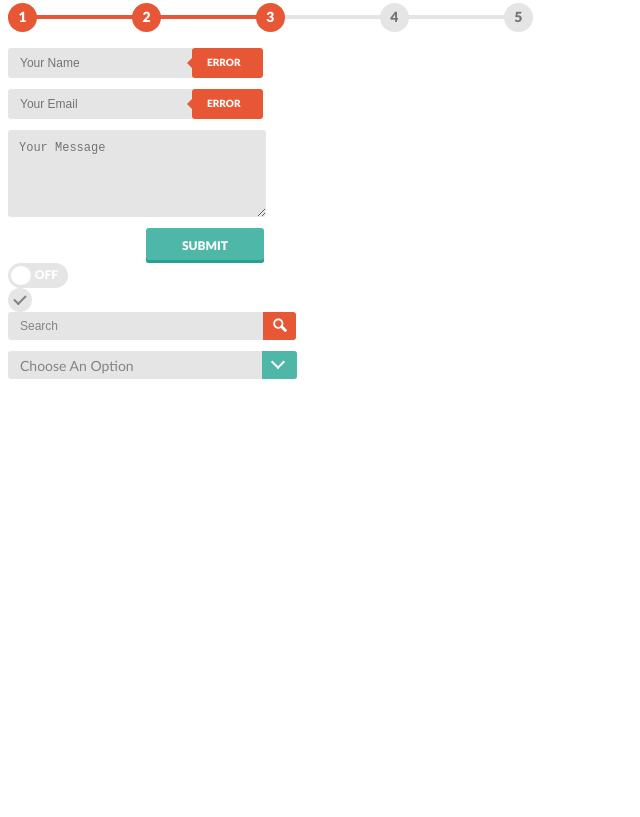
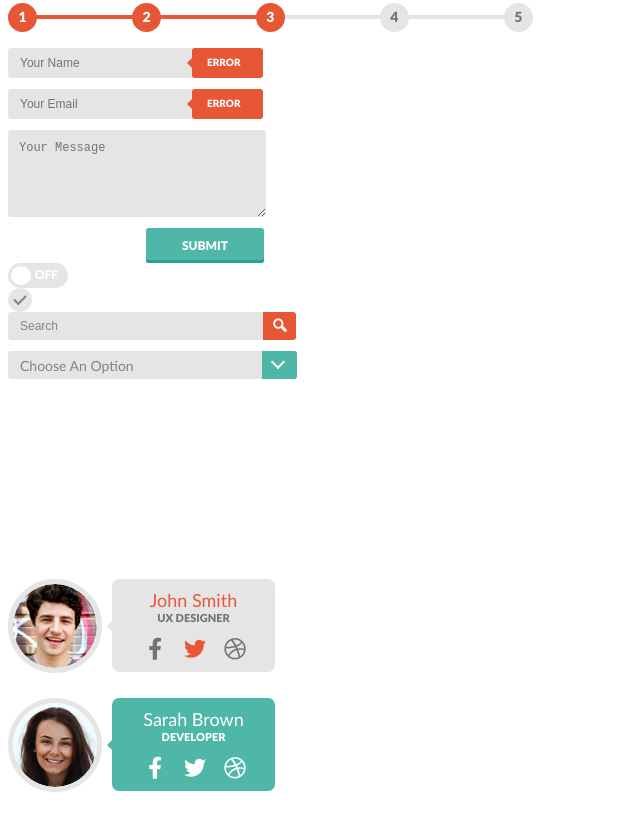
Before and after one commit to RuslanChabin/spring-bag, a website built with webpack: page src/index.pug in a window 1280 px wide. Shown: the part 468-1285 px from the top of the page, without its empty margins (0-640 px from the left). Before the commit the page ends 1047 px from the top, so only its background shows below. Built offline with nearby package versions, Linux system fonts and the light colour scheme.

Commit message:
user profile card

```diff
--- a/src/pug-templates/body.pug
+++ b/src/pug-templates/body.pug
@@ -3,6 +3,7 @@ html(lang="ru")
 	head
 	meta(charset = 'utf-8')
 	meta(name ="viewport", content = "initial-scale=1.0, width=device-width")
+	link(rel="stylesheet" href="https://use.fontawesome.com/releases/v5.8.1/css/all.css" integrity="sha384-50oBUHEmvpQ+1lW4y57PTFmhCaXp0ML5d60M1M7uH2+nqUivzIebhndOJK28anvf" crossorigin="anonymous")
 	title Veloclub
 	body
 		header
@@ -109,3 +110,36 @@ html(lang="ru")
 								a.dropdown-menu__link(href="#") This is option 3
 							li.dropdown-menu-list__item
 								a.dropdown-menu__link(href="#") This is option 4
+			div.container
+				div.user-profile
+					div.user-profile__avatar
+						img.user-profile__img(src="images/user1.png")
+					div.user-profile__info
+						p.user-profile__name John Smith
+						p.user-profile__proffesion UX Designer
+						ul.user-profile-list
+							li.user-profile-list__item
+								a.user-profile__link.user-profile__link--grey(href="#")
+									i.fab.fa-facebook-f
+							li.user-profile-list__item
+								a.user-profile__link.user-profile__link--orange(href="#")
+									i.fab.fa-twitter
+							li.user-profile-list__item
+								a.user-profile__link.user-profile__link--grey(href="#")
+									i.fab.fa-dribbble
+				div.user-profile
+					div.user-profile__avatar
+						img.user-profile__img(src="images/user2.png")
+					div.user-profile__info.user-profile__info--green
+						p.user-profile__name.user-profile__name--white Sarah Brown
+						p.user-profile__proffesion.user-profile__proffesion--white Developer
+						ul.user-profile-list
+							li.user-profile-list__item
+								a.user-profile__link(href="#")
+									i.fab.fa-facebook-f
+							li.user-profile-list__item
+								a.user-profile__link(href="#")
+									i.fab.fa-twitter
+							li.user-profile-list__item
+								a.user-profile__link(href="#")
+									i.fab.fa-dribbble
--- /dev/null
+++ b/src/scss/components/user-profile.scss
@@ -0,0 +1,90 @@
+.user-profile{
+	display: flex;
+	margin-bottom: 22px;
+}
+
+.user-profile__img{
+	width: 84px;
+	height: 84px;
+	border-radius: 50%;
+	border: 5px solid $grey;
+}
+
+.user-profile__info{
+	position: relative;
+	width: 163px;
+	height: 93px;
+	border-radius: 7px;
+	background-color: $grey;
+	margin-left: 10px;
+	text-align: center;
+
+	&::before{
+		content: "";
+		position: absolute;
+		top: 42px;
+		left: -10px;
+		border: 5px solid transparent;
+		border-right: 5px solid $grey;
+	}
+
+	&--green{
+		background-color: $green;
+
+		&::before{
+			border-right: 5px solid $green;
+		}
+	}
+}
+
+.user-profile__name{
+	color: $orange;
+	font-size: 18px;
+	margin: 0;
+	margin-top: 10px;
+
+	&--white{
+		color: white;
+	}
+}
+
+.user-profile__proffesion{
+	font-size: 11px;
+	font-family: "Lato Black";
+	text-transform: uppercase;
+	margin: 0;
+	color: $darkgrey;
+
+	&--white{
+		color: white;
+	}
+}
+
+.user-profile-list{
+	display: flex;
+	list-style: none;
+	margin: 0;
+	margin-left: -17px;
+	margin-top: 11px;
+}
+
+.user-profile-list__item{
+	margin: 0;
+	padding: 0;
+	width: auto;
+}
+
+.user-profile__link{
+	display: block;
+	min-width: 40px;
+	color: white;
+	font-size: 22px;
+
+	&--grey{
+		color: $darkgrey;
+	}
+
+	&--orange{
+		color: $orange;
+	}
+}
--- a/src/scss/style.scss
+++ b/src/scss/style.scss
@@ -15,3 +15,4 @@
 @import "components/tic-boxes";
 @import "components/search";
 @import "components/dropdown-menu";
+@import "components/user-profile";
```
Also changed, not shown: dist/css/style.css, dist/images/user1.png (added), dist/images/user2.png (added), dist/index.html, src/images/user1.png (added), src/images/user2.png (added).
